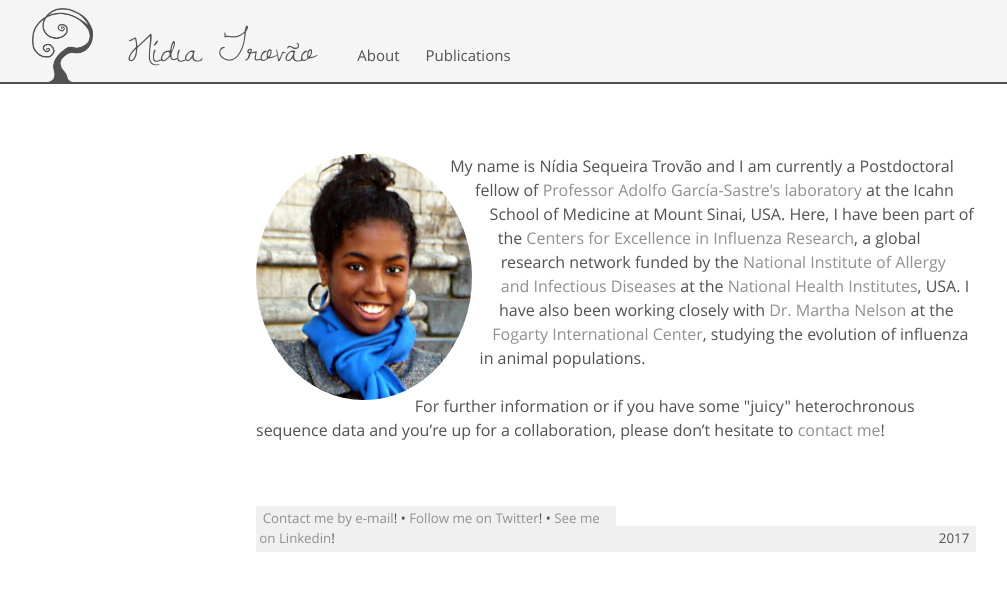
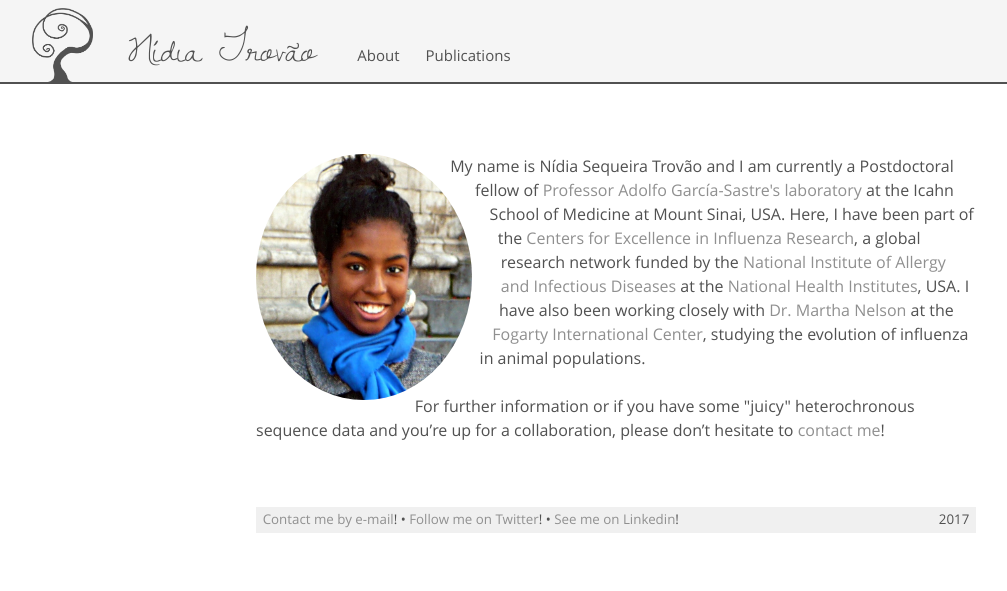
Before and after one commit to nidiatrovao/nidiatrovao.github.io, a Jekyll site: the page built from index.html, in a window 1280 px wide. Shown: the top 591 px of the page, without its empty margins (24-1031 px from the left). Built offline with Jekyll 4.4.1, drawn with Linux system fonts in a browser that asks for light colours.

Commit message:
Update default.html

```diff
--- a/_layouts/default.html
+++ b/_layouts/default.html
@@ -18,7 +18,7 @@
       </main>
 
       <footer class="footer">
-        <small>&nbsp;<a href="http://www.google.com/recaptcha/mailhide/d?k=01NqppQr6VZzJtBnX1B1RDuw==&amp;c=15YkdRwX0Emp37Odw61dyCyrGOiI_gucHoEuzZzUzks=" onclick="window.open('http://www.google.com/recaptcha/mailhide/d?k\x3d01NqppQr6VZzJtBnX1B1RDuw\x3d\x3d\x26c\x3d15YkdRwX0Emp37Odw61dyCyrGOiI_gucHoEuzZzUzks\x3d', '', 'toolbar=0,scrollbars=0,location=0,statusbar=0,menubar=0,resizable=0,width=500,height=300'); return false;" title="Click to reveal my e-mail address">Contact me by e-mail</a>! &bull; <a href="https://twitter.com/nidiatrovao" target="_blank">Follow me on Twitter</a>! &bull; <a href="https://www.linkedin.com/in/nidiatrovao" target="_blank">See me on Linkedin</a>!</small><small style="text-align: right;"><time datetime="{{ site.time | date_to_xmlschema }}">{{ site.time | date: '%Y&nbsp;' }}</time></small>
+        <small style="width: 85%">&nbsp;<a href="http://www.google.com/recaptcha/mailhide/d?k=01NqppQr6VZzJtBnX1B1RDuw==&amp;c=15YkdRwX0Emp37Odw61dyCyrGOiI_gucHoEuzZzUzks=" onclick="window.open('http://www.google.com/recaptcha/mailhide/d?k\x3d01NqppQr6VZzJtBnX1B1RDuw\x3d\x3d\x26c\x3d15YkdRwX0Emp37Odw61dyCyrGOiI_gucHoEuzZzUzks\x3d', '', 'toolbar=0,scrollbars=0,location=0,statusbar=0,menubar=0,resizable=0,width=500,height=300'); return false;" title="Click to reveal my e-mail address">Contact me by e-mail</a>! &bull; <a href="https://twitter.com/nidiatrovao" target="_blank">Follow me on Twitter</a>! &bull; <a href="https://www.linkedin.com/in/nidiatrovao" target="_blank">See me on Linkedin</a>!</small><small style="text-align: right; width: 15%"><time datetime="{{ site.time | date_to_xmlschema }}">{{ site.time | date: '%Y&nbsp;' }}</time></small>
       </footer>
     </div>
   </body>
```
